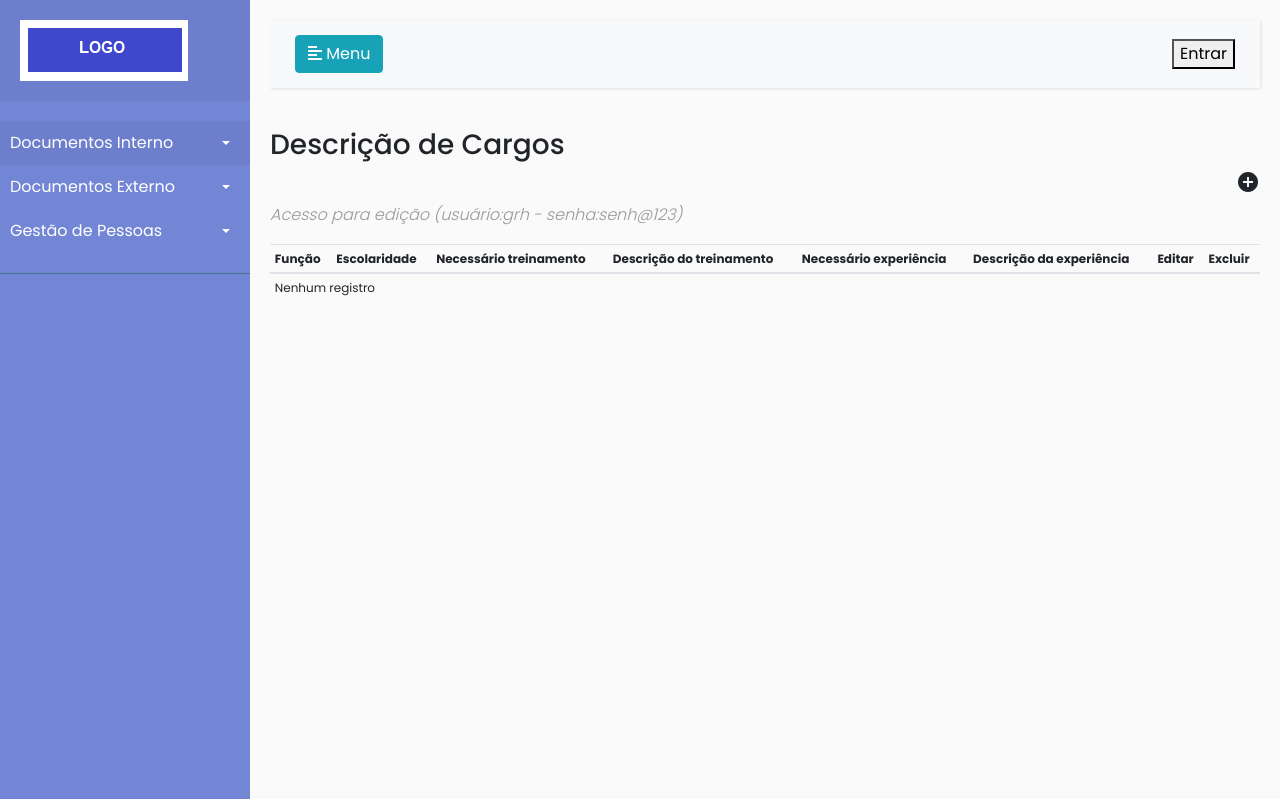
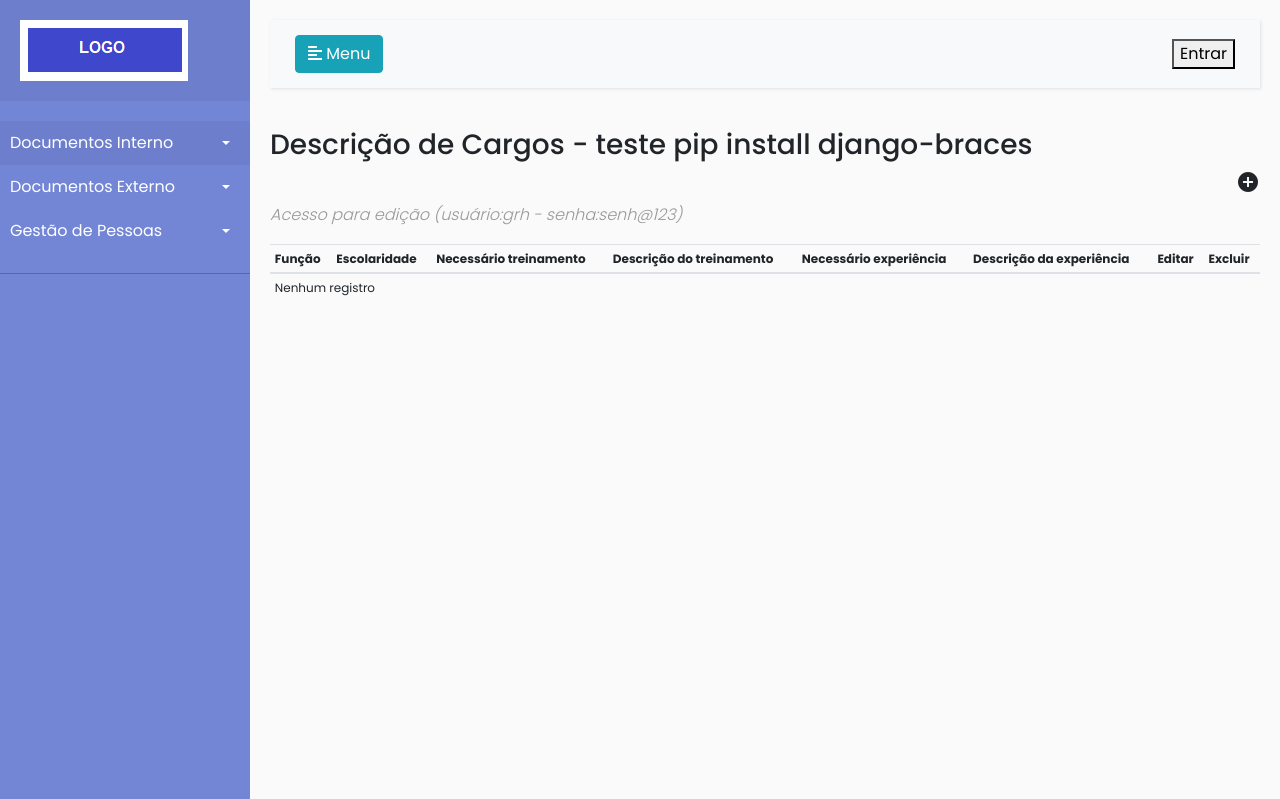
Before and after one commit to RobertaHauser/intranet-iso9001, a Django app: page /for_reh_001r/ in a window 1280 px wide. Shown: the top 799 px of the page. Run offline with Django 3.2, Linux system fonts and the light colour scheme; data that the repository does not hold is empty; some libraries are stand-ins or nearby versions.

Commit message:
pip install django-braces

```diff
--- a/gestaopessoas/templates/for_reh_001r.html
+++ b/gestaopessoas/templates/for_reh_001r.html
@@ -3,7 +3,7 @@
 {% block conteudo %}
 <div class="content">
     <div>
-        <h3>Descrição de Cargos</h3>
+        <h3>Descrição de Cargos - teste pip install django-braces</h3>
         <div style='text-align:right'>
             <a href="{% url 'for_reh_001c'%}" class="btn-adicionar"><span class="material-icons">add_circle</span></a>
         </div>
```
